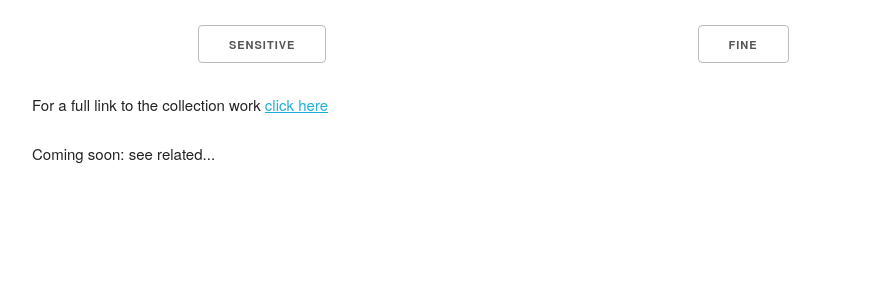
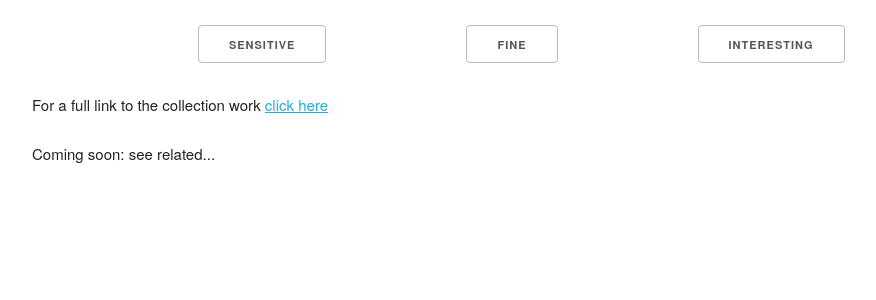
Before and after one commit to wellcometrust/daily-art, a Python web app: template daily-art/templates/main.html in a window 1280 px wide. Shown: the top 300 px of the page, without its empty margins (128-1004 px from the left). Run offline with Jinja, Linux system fonts and the light colour scheme; the template is opened without the code that fills it, so the values that code supplies are empty.

Commit message:
Add 'interesting' tag to template

```diff
--- a/daily-art/templates/main.html
+++ b/daily-art/templates/main.html
@@ -13,12 +13,14 @@
             <div class="row">
                 <div class="one-third column">
                     <a class="button" href="/flag/{{ work.id }}?redirect=1&sensitivity=1"
-                       class="next" style="float: right;">Sensitive</a>
+                       style="float: right;">Sensitive</a>
                 </div>
-                <div class="one-third column">&nbsp;</div>
+                <div class="one-third column" style="text-align: center;">
+                    <a class="button" href="/flag/{{ work.id }}?redirect=1&sensitivity=0">Fine</a>
+                </div>
                 <div class="one-third column">
-                    <a class="button" href="/flag/{{ work.id }}?redirect=1&sensitivity=0"
-                       class="next" style="float: left;">Fine</a>
+                    <a class="button" href="/flag/{{ work.id }}?redirect=1&interesting=1"
+                       style="float: left;">Interesting</a>
                 </div>
             </div>
             <img src="{{ work.full_image_uri }}" style="display:block;margin-left:auto;margin-right:auto;">
```
Also changed, not shown: daily-art/main.py (+13 -2 lines).
